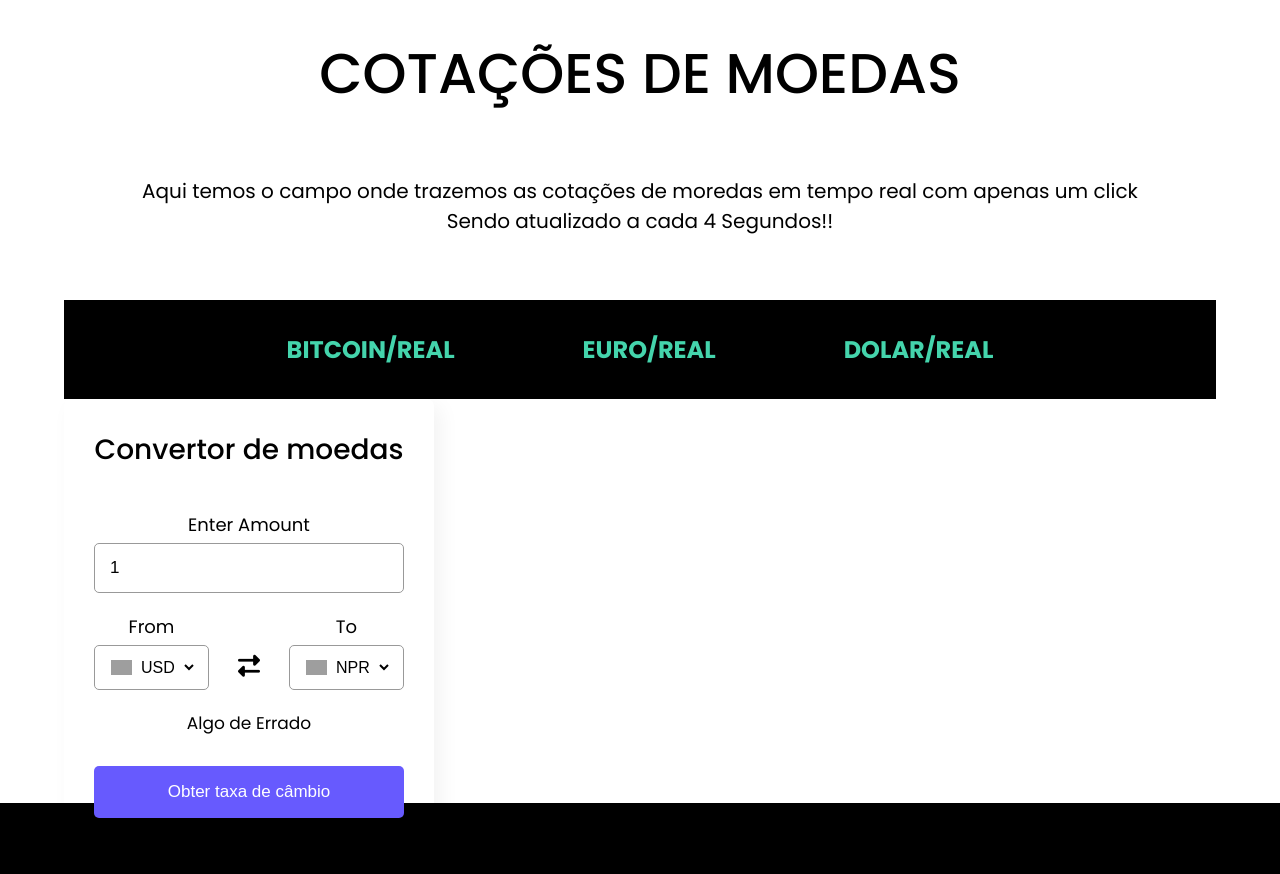
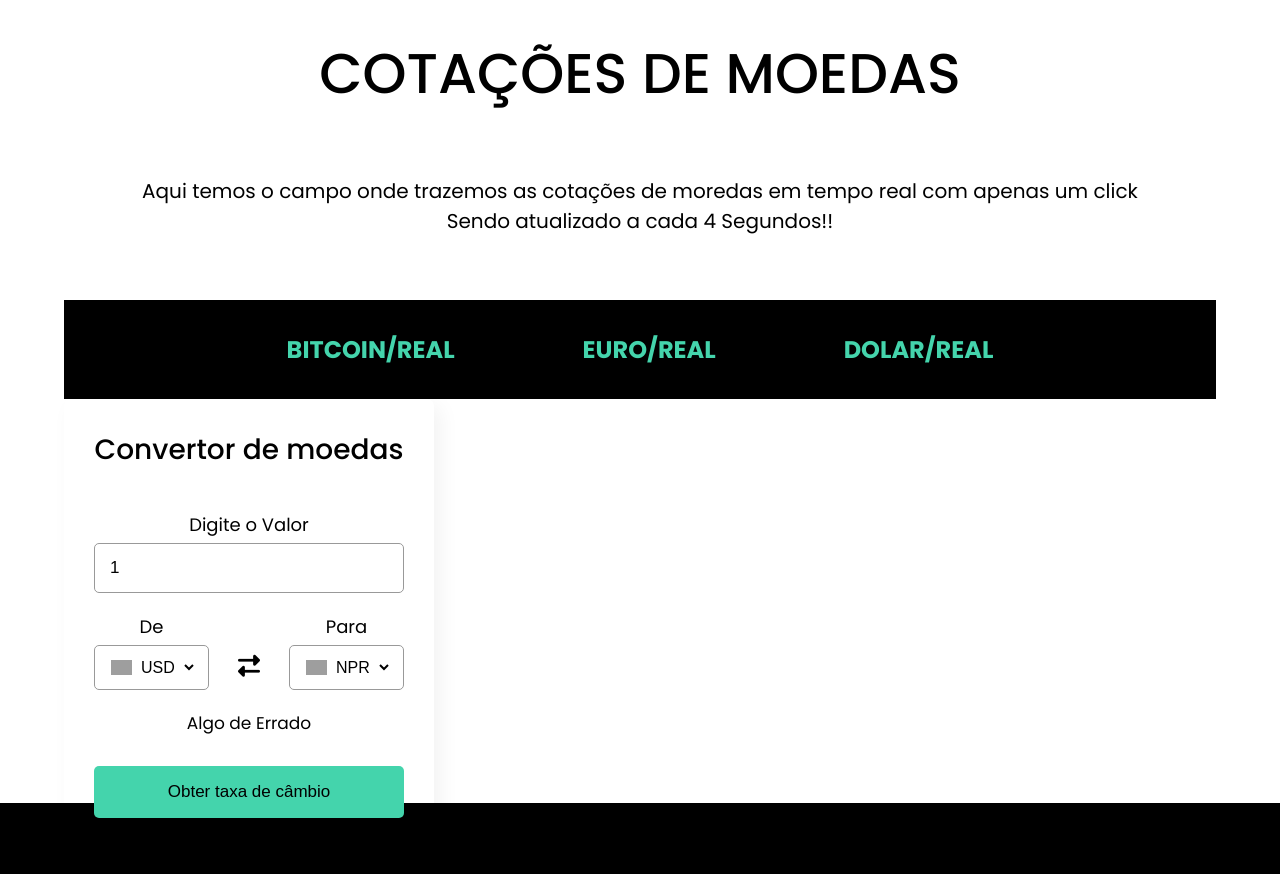
Before and after one commit to Guiilhermeap/ricardoTrovao, a website: page index.html in a window 1280 px wide. Shown: the part 2429-3303 px from the top of the page. Drawn offline with Linux system fonts and the light colour scheme; no server answers; grey boxes are pictures that could not be loaded.

Commit message:
18 - 12 - 23

```diff
--- a/assets/css/style.css
+++ b/assets/css/style.css
@@ -236,7 +236,7 @@ body {
 
 ::selection{
   color: #fff;
-  background: #675AFE;
+  background: #44d4ac;
 }
 .wrapper{
   width: 370px;
@@ -271,7 +271,7 @@ form input{
 }
 form input:focus{
   padding: 0 14px;
-  border: 2px solid #675AFE;
+  border: 2px solid #44d4ac;
 }
 form .drop-list{
   display: flex;
@@ -319,14 +319,14 @@ form .exchange-rate{
 }
 form button{
   height: 52px;
-  color: #fff;
+  color: #000;
   font-size: 17px;
   cursor: pointer;
-  background: #675AFE;
+  background: #44d4ac;
   transition: 0.3s ease;
 }
 form button:hover{
-  background: #4534fe;
+  background: #36a888;
 }
 
 /* ==========================MOEDAS======================-=== */
--- a/index.html
+++ b/index.html
@@ -163,12 +163,12 @@
             <header>Convertor de moedas</header>
             <form action="#">
               <div class="amount">
-                <p>Enter Amount</p>
+                <p>Digite o Valor</p>
                 <input type="text" value="1">
               </div>
               <div class="drop-list">
                 <div class="de">
-                  <p>From</p>
+                  <p>De</p>
                   <div class="select-box">
                     <img src="https://flagcdn.com/48x36/us.png" alt="flag">
                     <select> <!-- Options são colocadas apartir do JavaScript --> </select>
@@ -176,7 +176,7 @@
                 </div>
                 <div class="icon"><i class="fas fa-exchange-alt"></i></div>
                 <div class="para">
-                  <p>To</p>
+                  <p>Para</p>
                   <div class="select-box">
                     <img src="https://flagcdn.com/48x36/np.png" alt="flag">
                     <select> <!-- Options são colocadas apartir do JavaScript --> </select>
```
